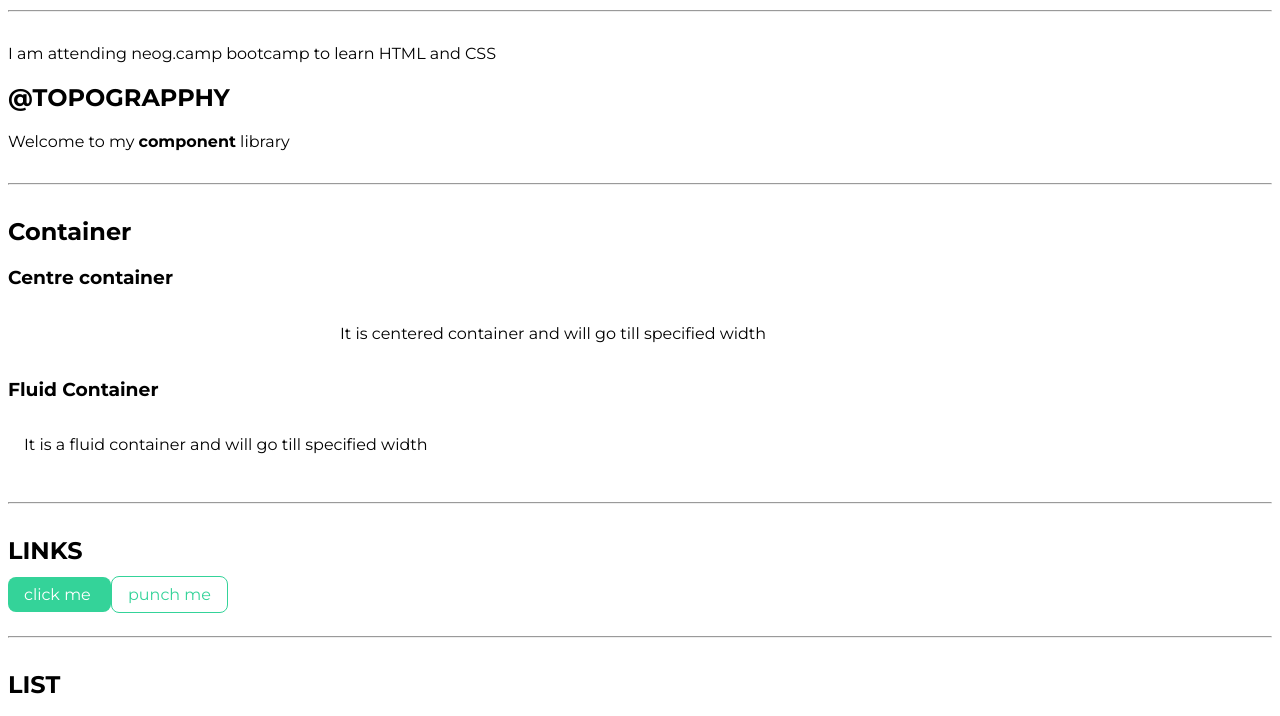
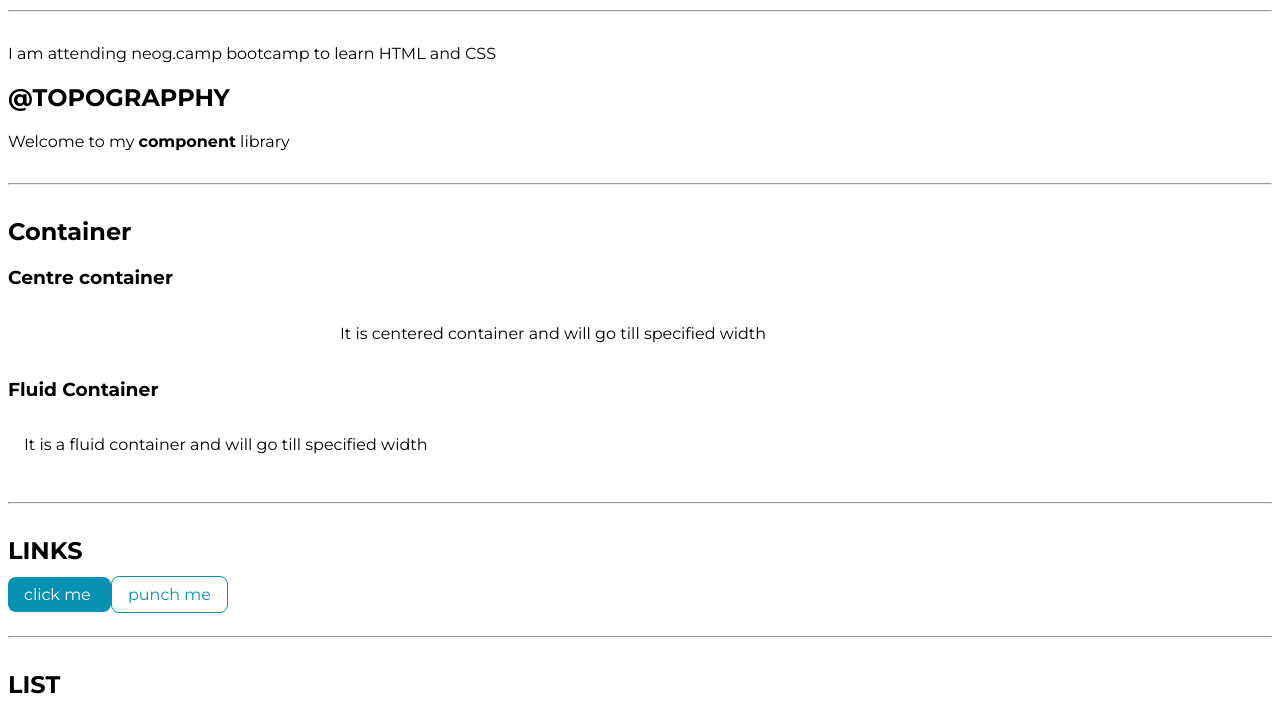
Before and after one commit to vikas16042019/HTML-learning-website-development, a plain HTML site: page index.html in a window 1280 px wide. Shown: the part 82-798 px from the top of the page. Drawn offline with Linux system fonts and the light colour scheme.

Commit message:
minor fixes

```diff
--- a/styles.css
+++ b/styles.css
@@ -1,7 +1,7 @@
 @import url('https://fonts.googleapis.com/css2?family=Montserrat:wght@400;700&display=swap');
 :root
 {
-    --primary-color : #34d399
+    --primary-color : #0891b2
     ;
 }
 hr
```
